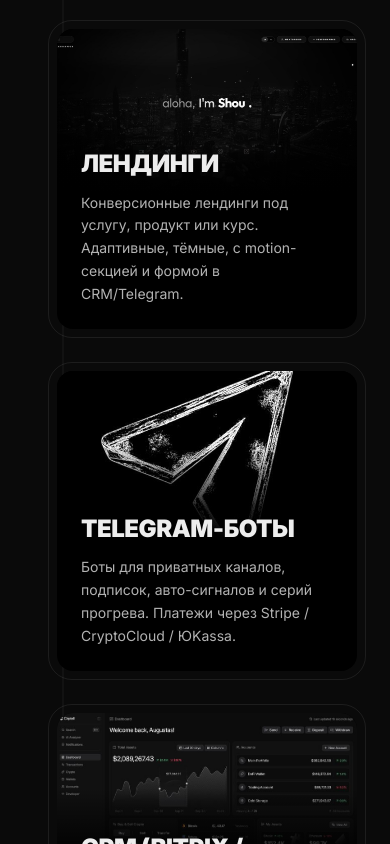
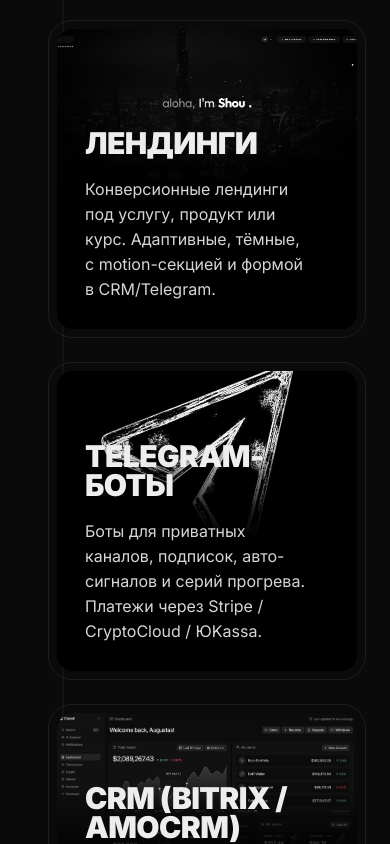
Before and after one commit to iamshouu/temat, a React (Vite) app: page / in a window 390 px wide. Shown: the part 1220-2064 px from the top of the page. Built offline with nearby package versions, Linux system fonts and the light colour scheme; a web font is replaced by a local one.

Commit message:
style(service-card): bigger and more contrast body text (16→18px, opacity 0.75→0.9, leading 1.55)

```diff
--- a/src/components/ServiceCard.tsx
+++ b/src/components/ServiceCard.tsx
@@ -41,14 +41,14 @@
         </div>
 
         {/* Текст — абсолютно прижат к низу карточки, лежит поверх solid bg */}
-        <div className="absolute inset-x-0 bottom-0 px-6 md:px-8 pb-6 md:pb-8 z-10 flex flex-col gap-4">
+        <div className="absolute inset-x-0 bottom-0 px-7 md:px-9 pb-7 md:pb-9 z-10 flex flex-col gap-5">
           <h3
-            className="md:hidden font-display font-black uppercase tracking-[-0.02em] text-2xl leading-[0.95] text-text"
+            className="md:hidden font-display font-black uppercase tracking-[-0.02em] text-3xl leading-[0.95] text-text"
             style={{ fontVariationSettings: '"opsz" 24, "wght" 900' }}
           >
             {title}
           </h3>
-          <p className="text-sm md:text-base text-text/75 leading-relaxed max-w-[92%]">
+          <p className="text-[16px] md:text-[18px] text-text/90 leading-[1.55] max-w-[92%]">
             {body}
           </p>
         </div>
```
